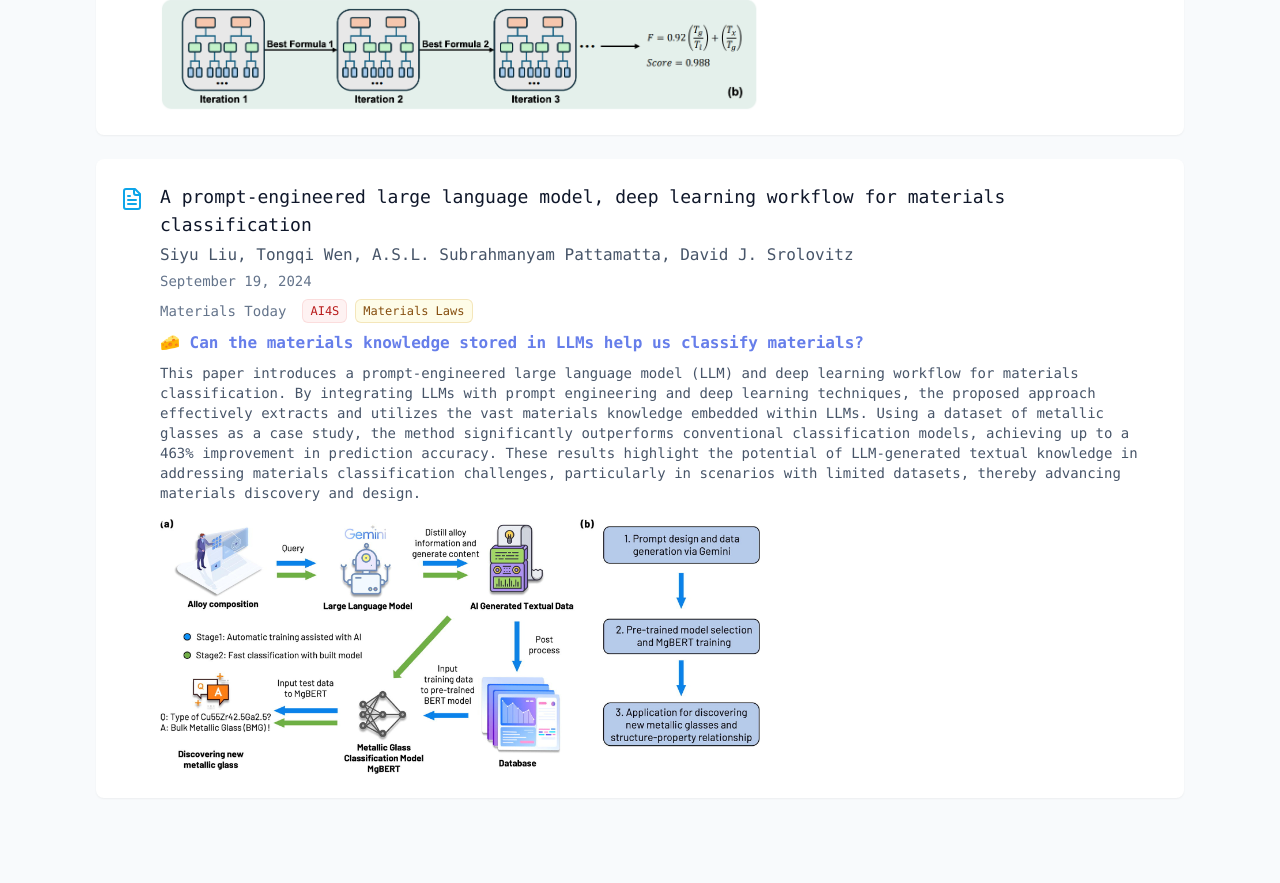
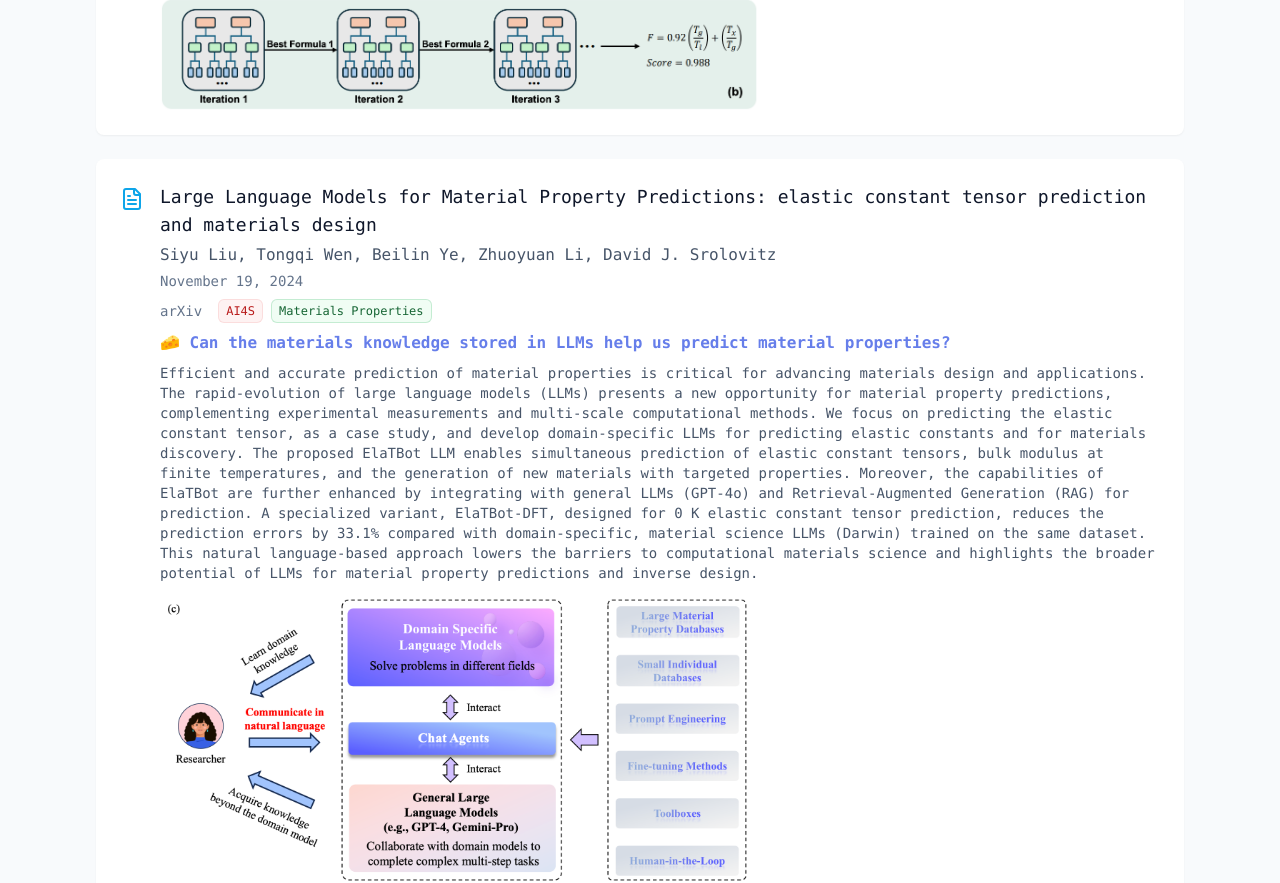
Before and after one commit to Grenzlinie/tongqwen-website, a Next.js app: page / in a window 1280 px wide. Shown: the part 1552-2435 px from the top of the page. Built offline with nearby package versions, Linux system fonts and the light colour scheme.

Commit message:
add a selected paper

```diff
--- a/components/home/Selected.tsx
+++ b/components/home/Selected.tsx
@@ -7,6 +7,7 @@ const SelectedPapers = () => {
   const areaColors: { [key: string]: string } = {
     'AI4S': 'bg-red-50 text-red-700 ring-red-600/10',
     'Materials Laws': 'bg-yellow-50 text-yellow-800 ring-yellow-600/20',
+    'Materials Properties': 'bg-green-50 text-green-800 ring-green-600/20',
     'Other Area': 'bg-blue-50 text-blue-700 ring-blue-700/10',
     // 添加更多领域和对应的颜色类
   };
@@ -24,15 +25,15 @@ const SelectedPapers = () => {
       image: "/hubo1.png", // 替换为实际的图片路径
     },
     {
-      title: "A prompt-engineered large language model, deep learning workflow for materials classification",
-      authors: "Siyu Liu, Tongqi Wen, A.S.L. Subrahmanyam Pattamatta, David J. Srolovitz",
-      conference: "Materials Today",
+      title: "Large Language Models for Material Property Predictions: elastic constant tensor prediction and materials design",
+      authors: "Siyu Liu, Tongqi Wen, Beilin Ye, Zhuoyuan Li, David J. Srolovitz",
+      conference: "arXiv",
       link: "https://www.sciencedirect.com/science/article/abs/pii/S1369702124002001",
-      area: ["AI4S", "Materials Laws"],
-      date: "September 19, 2024",
-      abstract: "This paper introduces a prompt-engineered large language model (LLM) and deep learning workflow for materials classification. By integrating LLMs with prompt engineering and deep learning techniques, the proposed approach effectively extracts and utilizes the vast materials knowledge embedded within LLMs. Using a dataset of metallic glasses as a case study, the method significantly outperforms conventional classification models, achieving up to a 463% improvement in prediction accuracy. These results highlight the potential of LLM-generated textual knowledge in addressing materials classification challenges, particularly in scenarios with limited datasets, thereby advancing materials discovery and design.",
-      question: "🧀 Can the materials knowledge stored in LLMs help us classify materials?",
-      image: "/siyu1.jpg", // 替换为实际的图片路径
+      area: ["AI4S", "Materials Properties"],
+      date: "November 19, 2024",
+      abstract: "Efficient and accurate prediction of material properties is critical for advancing materials design and applications. The rapid-evolution of large language models (LLMs) presents a new opportunity for material property predictions, complementing experimental measurements and multi-scale computational methods. We focus on predicting the elastic constant tensor, as a case study, and develop domain-specific LLMs for predicting elastic constants and for materials discovery. The proposed ElaTBot LLM enables simultaneous prediction of elastic constant tensors, bulk modulus at finite temperatures, and the generation of new materials with targeted properties. Moreover, the capabilities of ElaTBot are further enhanced by integrating with general LLMs (GPT-4o) and Retrieval-Augmented Generation (RAG) for prediction. A specialized variant, ElaTBot-DFT, designed for 0 K elastic constant tensor prediction, reduces the prediction errors by 33.1% compared with domain-specific, material science LLMs (Darwin) trained on the same dataset. This natural language-based approach lowers the barriers to computational materials science and highlights the broader potential of LLMs for material property predictions and inverse design.",
+      question: "🧀 Can the materials knowledge stored in LLMs help us predict material properties?",
+      image: "/siyu1.png", // 替换为实际的图片路径
     }
     // 添加更多选定的论文
   ];
```
Also changed, not shown: public/siyu1.jpg (deleted), public/siyu1.png (added).
